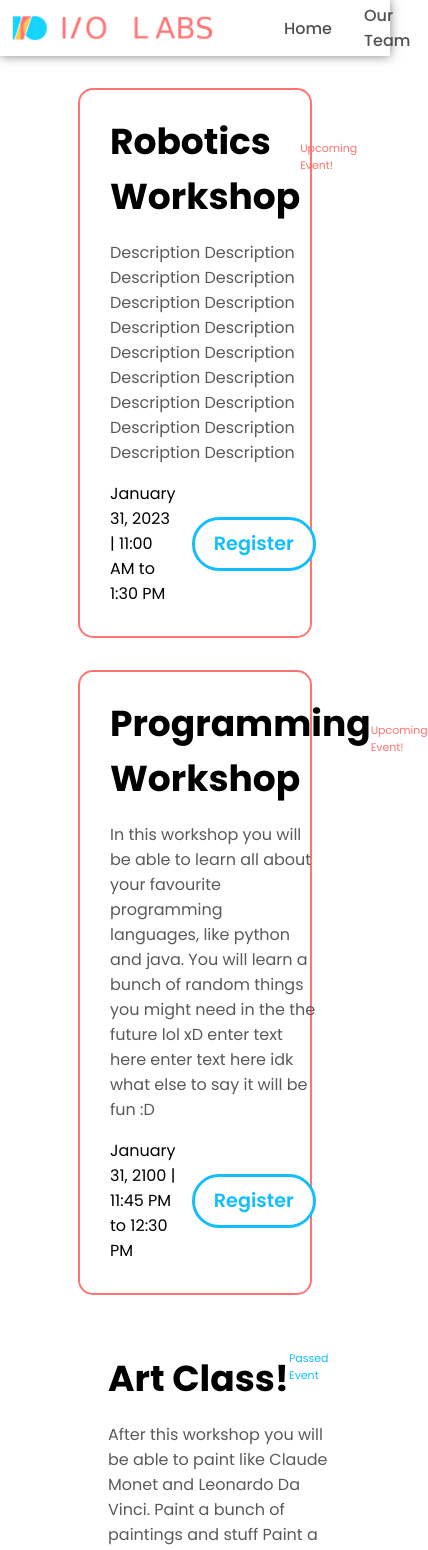
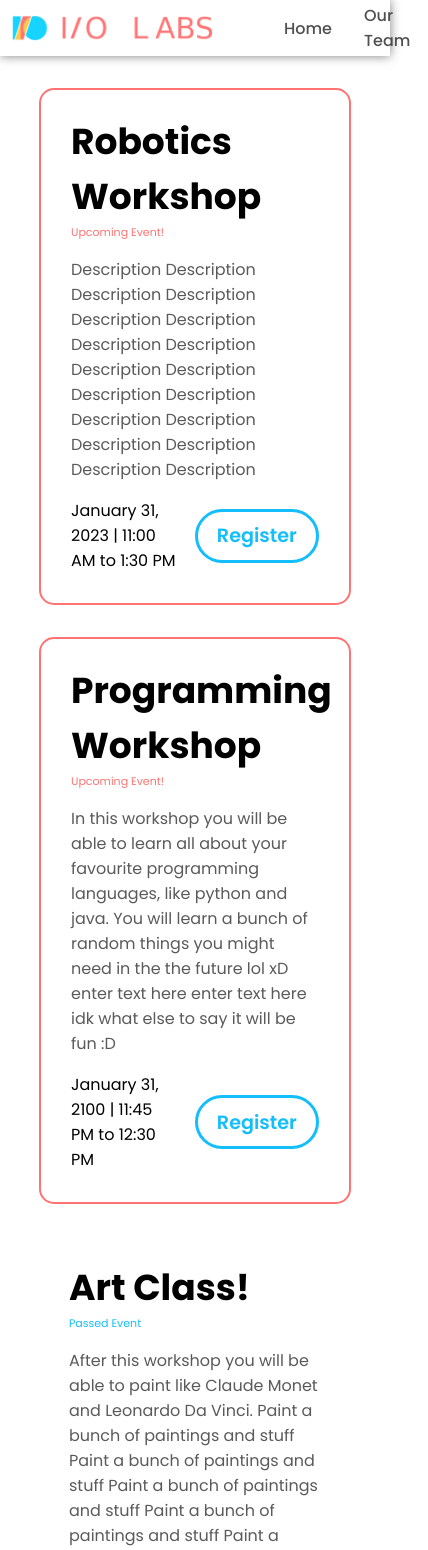
Before and after one commit to jessicaxu0605/iolabs-website, a React (Create React App) app: page /events in a window 390 px wide. Shown: the top 1550 px of the page, 428 px wide, since content can reach past the window. Built offline with nearby package versions, Linux system fonts and the light colour scheme; the HTML template or start-up script is replaced by a standard one.

Commit message:
made events page more compatible with mobile devices

```diff
--- a/src/Events/EventPage.css
+++ b/src/Events/EventPage.css
@@ -77,3 +77,32 @@
     display: grid;
     grid-template-columns: auto 1fr;
 }
+
+@media only screen and (max-width: 650px) {
+    .eventCard {
+        margin: 2rem 10% 2rem 10%;
+        border: 2px solid var(--io-red);
+        border-radius: 15px;
+    }
+    .eventCard-passed {
+        margin: 2rem 10% 2rem 10%;
+        border: none;
+    }
+    .eventName {
+        font-size: 36px;
+        margin-bottom: 0;
+    }
+    .eventSection {
+        display: grid;
+        gap: 1em;
+        grid-template-columns: 1fr 1fr;
+        margin: 0 30px 30px 30px;
+    }
+}
+
+@media only screen and (max-width: 970px) {
+    .eventHeader {
+        display: grid;
+        grid-template-columns: 1fr;
+    }
+}
```
